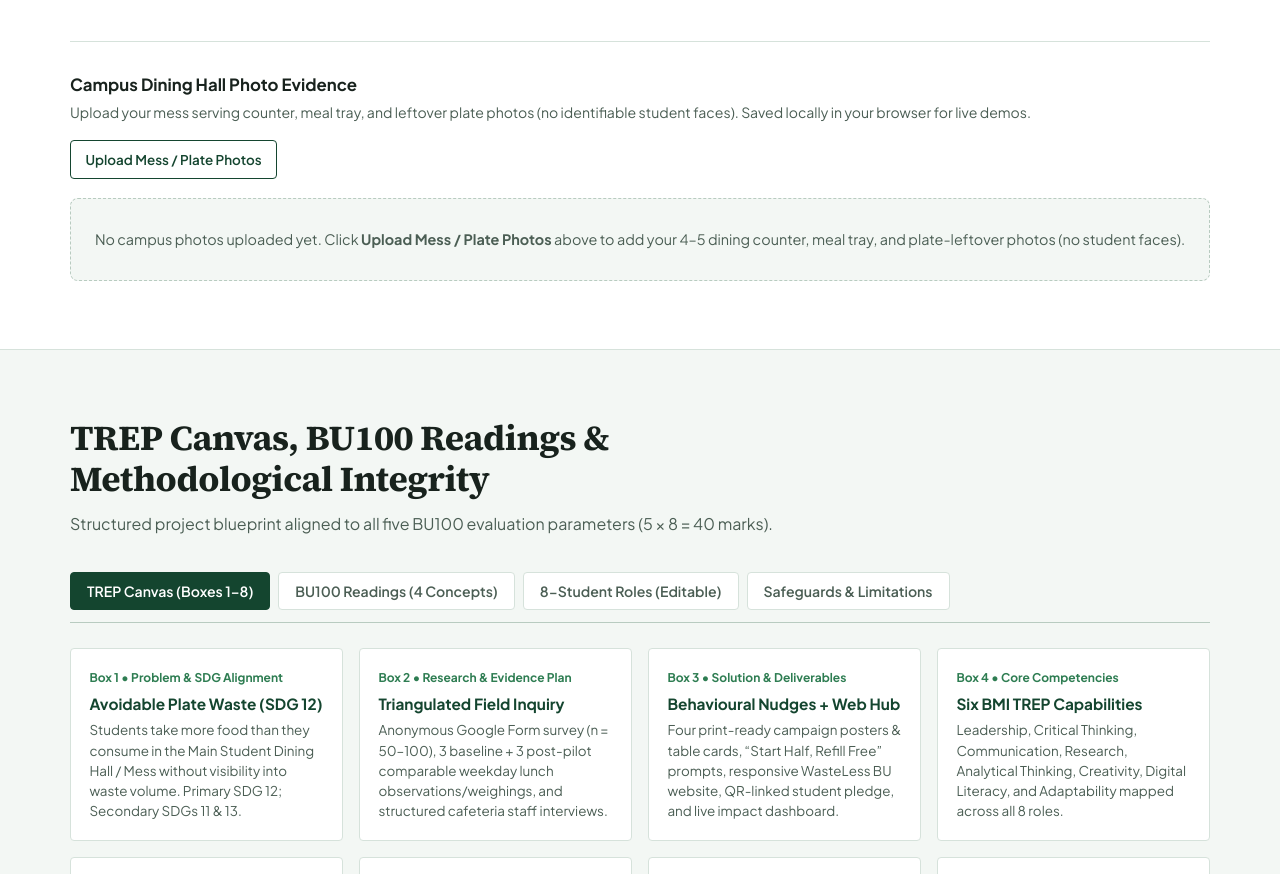
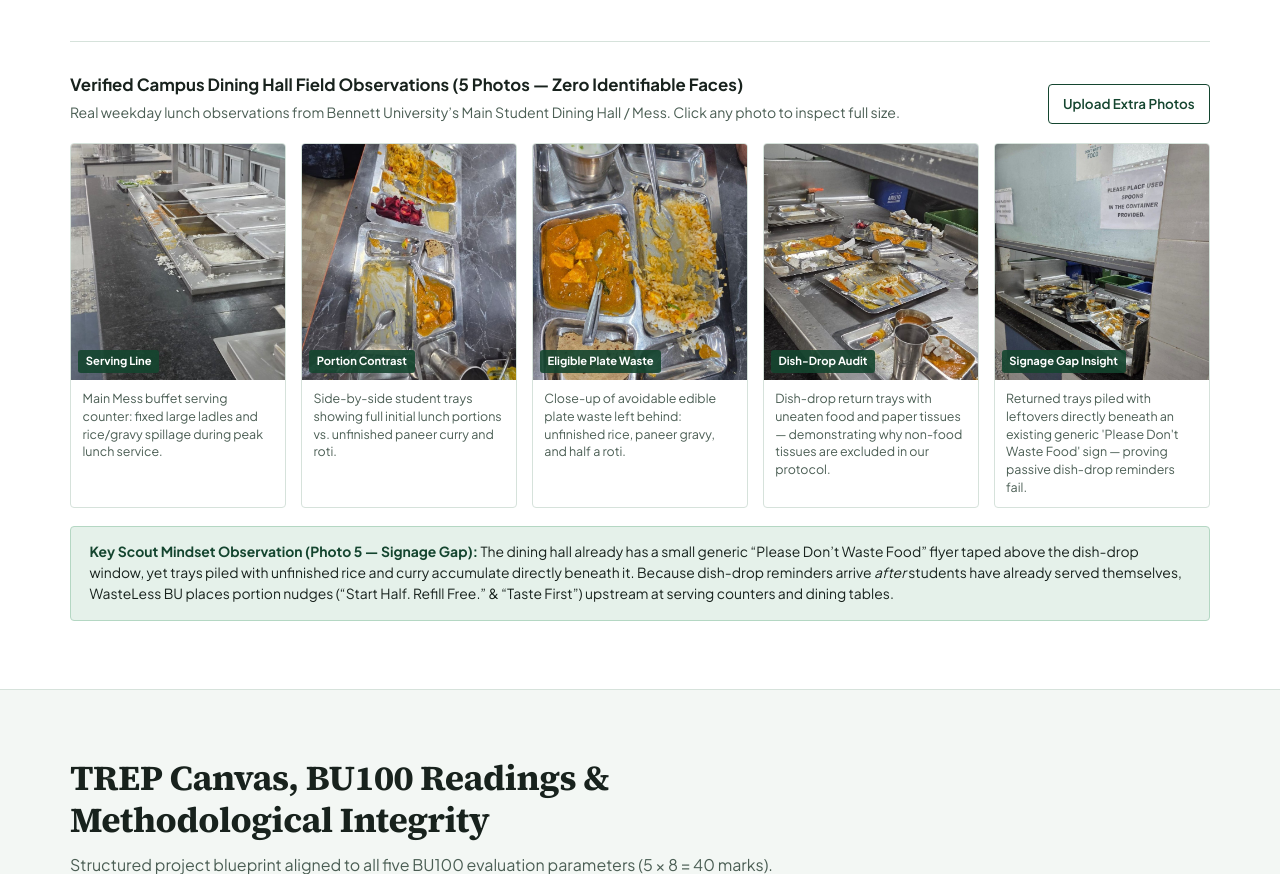
Before and after one commit to PRIYANSHVERMA-droid/wasteless-bu, a plain HTML site: page index.html in a window 1280 px wide. Shown: the part 6241-7115 px from the top of the page. Drawn offline with Linux system fonts and the light colour scheme.

Commit message:
Embed 5 privacy-safe Bennett Mess field photos across website, DOCX dossier, and PPTX pitch deck

```diff
--- a/app.js
+++ b/app.js
@@ -6,6 +6,40 @@
   const STORAGE_KEY = "wasteless_bu_state_v3";
   const LIVE_PLEDGE_URL = "https://priyanshverma-droid.github.io/wasteless-bu/pledge.html";
   const LIVE_GOOGLE_FORM_URL = "https://docs.google.com/forms/d/e/1FAIpQLScOoRConX5wNlVfREDtCTBRBOau9e4KdhgqO_7IbWvxtvu-oQ/viewform";
+
+  const BUILTIN_FIELD_PHOTOS = [
+    {
+      dataUrl: "photos/field-1-serving-counter.jpg",
+      tag: "Serving Line",
+      caption: "Main Mess buffet serving counter: fixed large ladles and rice/gravy spillage during peak lunch service.",
+      builtin: true
+    },
+    {
+      dataUrl: "photos/field-2-tray-comparison.jpg",
+      tag: "Portion Contrast",
+      caption: "Side-by-side student trays showing full initial lunch portions vs. unfinished paneer curry and roti.",
+      builtin: true
+    },
+    {
+      dataUrl: "photos/field-3-plate-leftovers.jpg",
+      tag: "Eligible Plate Waste",
+      caption: "Close-up of avoidable edible plate waste left behind: unfinished rice, paneer gravy, and half a roti.",
+      builtin: true
+    },
+    {
+      dataUrl: "photos/field-4-dish-drop-trays.jpg",
+      tag: "Dish-Drop Audit",
+      caption: "Dish-drop return trays with uneaten food and paper tissues — demonstrating why non-food tissues are excluded in our protocol.",
+      builtin: true
+    },
+    {
+      dataUrl: "photos/field-5-existing-signage-gap.jpg",
+      tag: "Signage Gap Insight",
+      pos: "50% 18%",
+      caption: "Returned trays piled with leftovers directly beneath an existing generic 'Please Don't Waste Food' sign — proving passive dish-drop reminders fail.",
+      builtin: true
+    }
+  ];
 
   const DEFAULT_TEAM = [
     { num: 1, role: "Project Coordinator", member: "[Student 1 Name]", proof: "Coordinates meetings, 15-day sprint timeline, approvals, and final deliverable integration.", comp: "Leadership" },
@@ -62,7 +96,7 @@
       { name: "Anonymous", cohort: "B.Tech AI • D-Block", commitments: ["Match portion size to available time before classes"], ts: "Template log", isTemplate: true },
       { name: "Rohan K.", cohort: "BAJMC • A-Block", commitments: ["Start with smaller initial portions and refill only if hungry"], ts: "Template log", isTemplate: true }
     ],
-    fieldPhotos: [],
+    fieldPhotos: BUILTIN_FIELD_PHOTOS,
     team: DEFAULT_TEAM
   };
 
@@ -95,7 +129,14 @@
       if (!Array.isArray(merged.team) || merged.team.length !== 8) {
         merged.team = clone(DEFAULT_TEAM);
       }
-      if (!Array.isArray(merged.fieldPhotos)) merged.fieldPhotos = [];
+      if (!Array.isArray(merged.fieldPhotos) || !merged.fieldPhotos.length) {
+        merged.fieldPhotos = clone(BUILTIN_FIELD_PHOTOS);
+      } else {
+        // Ensure all 5 verified campus field photos are present even if returning from an older localStorage session
+        const existingUrls = new Set(merged.fieldPhotos.map((p) => p.dataUrl));
+        const missing = BUILTIN_FIELD_PHOTOS.filter((bp) => !existingUrls.has(bp.dataUrl));
+        if (missing.length) merged.fieldPhotos = [...clone(missing), ...merged.fieldPhotos];
+      }
       if (!merged.googleFormUrl) merged.googleFormUrl = LIVE_GOOGLE_FORM_URL;
       if (!merged.pledgePageUrl || merged.pledgePageUrl.includes("wasteless-bu.github.io")) {
         merged.pledgePageUrl = LIVE_PLEDGE_URL;
@@ -573,16 +614,23 @@
     const grid = document.getElementById("field-photos-grid");
     if (!grid) return;
     if (!state.fieldPhotos.length) {
-      grid.innerHTML = `<div class="field-photo-empty">No campus photos uploaded yet. Click <strong>Upload Mess / Plate Photos</strong> above to add your 4–5 dining counter, meal tray, and plate-leftover photos (no student faces).</div>`;
+      grid.innerHTML = `<div class="field-photo-empty">No campus photos uploaded yet. Click <strong>Upload Extra Photos</strong> above to add dining hall photos (no student faces).</div>`;
       return;
     }
     grid.innerHTML = state.fieldPhotos
       .map(
         (ph, i) => `<article class="field-photo-card">
-          <img class="field-photo-thumb" src="${ph.dataUrl}" alt="${escapeAttr(ph.caption)}" data-photo-idx="${i}" />
+          <div class="field-photo-img-wrap">
+            <img class="field-photo-thumb" src="${ph.dataUrl}" alt="${escapeAttr(ph.caption)}" data-photo-idx="${i}" loading="lazy"${ph.pos ? ` style="object-position:${ph.pos}"` : ""} />
+            ${ph.tag ? `<span class="photo-tag">${escapeHtml(ph.tag)}</span>` : ""}
+          </div>
           <div class="field-photo-meta">
-            <input type="text" value="${escapeAttr(ph.caption)}" data-photo-cap="${i}" aria-label="Photo caption" />
-            <button type="button" class="photo-del-btn" data-photo-del="${i}">Remove photo</button>
+            ${
+              ph.builtin
+                ? `<p class="field-photo-cap">${escapeHtml(ph.caption)}</p>`
+                : `<input type="text" value="${escapeAttr(ph.caption)}" data-photo-cap="${i}" aria-label="Photo caption" />
+                   <button type="button" class="photo-del-btn" data-photo-del="${i}">Remove photo</button>`
+            }
           </div>
         </article>`
       )
--- a/index.html
+++ b/index.html
@@ -560,19 +560,23 @@
           </article>
         </div>
 
-        <!-- Campus Field Evidence Photo Uploader -->
+        <!-- Campus Field Evidence Photo Gallery (5 Real Bennett Mess Photos + Uploader) -->
         <div class="field-photos-wrap">
           <div class="field-photos-head">
             <div>
-              <h3>Campus Dining Hall Photo Evidence</h3>
-              <p>Upload your mess serving counter, meal tray, and leftover plate photos (no identifiable student faces). Saved locally in your browser for live demos.</p>
+              <h3>Verified Campus Dining Hall Field Observations (5 Photos — Zero Identifiable Faces)</h3>
+              <p>Real weekday lunch observations from Bennett University’s Main Student Dining Hall / Mess. Click any photo to inspect full size.</p>
             </div>
             <label class="btn btn-secondary btn-sm">
-              Upload Mess / Plate Photos
+              Upload Extra Photos
               <input type="file" id="field-photo-input" accept="image/*" multiple hidden />
             </label>
           </div>
           <div class="field-photos-grid" id="field-photos-grid"></div>
+          <div class="field-insight-bar">
+            <strong>Key Scout Mindset Observation (Photo 5 — Signage Gap):</strong>
+            The dining hall already has a small generic “Please Don’t Waste Food” flyer taped above the dish-drop window, yet trays piled with unfinished rice and curry accumulate directly beneath it. Because dish-drop reminders arrive <em>after</em> students have already served themselves, WasteLess BU places portion nudges (“Start Half. Refill Free.” &amp; “Taste First”) upstream at serving counters and dining tables.
+          </div>
         </div>
       </div>
     </section>
--- a/styles.css
+++ b/styles.css
@@ -1402,8 +1402,8 @@ select:focus-visible {
 
 .field-photos-grid {
   display: grid;
-  grid-template-columns: repeat(4, minmax(0, 1fr));
-  gap: 1rem;
+  grid-template-columns: repeat(5, minmax(0, 1fr));
+  gap: 0.9rem;
 }
 
 .field-photo-empty {
@@ -1422,20 +1422,64 @@ select:focus-visible {
   border-radius: var(--radius-sm);
   overflow: hidden;
   background: #FFFFFF;
+  display: flex;
+  flex-direction: column;
+}
+
+.field-photo-img-wrap {
+  position: relative;
+  aspect-ratio: 4 / 4.4;
+  overflow: hidden;
+  background: var(--bg-tint);
 }
 
 .field-photo-thumb {
   width: 100%;
-  aspect-ratio: 4 / 3;
+  height: 100%;
   object-fit: cover;
   cursor: zoom-in;
 }
 
+.photo-tag {
+  position: absolute;
+  left: 0.45rem;
+  bottom: 0.45rem;
+  background: rgba(20, 69, 47, 0.9);
+  color: #FFFFFF;
+  font-size: 0.7rem;
+  font-weight: 700;
+  padding: 0.16rem 0.48rem;
+  border-radius: 3px;
+}
+
 .field-photo-meta {
-  padding: 0.6rem 0.7rem;
+  padding: 0.65rem 0.72rem;
   display: flex;
   flex-direction: column;
   gap: 0.4rem;
+  flex: 1;
+}
+
+.field-photo-cap {
+  margin: 0;
+  font-size: 0.78rem;
+  line-height: 1.42;
+  color: var(--ink-muted);
+}
+
+.field-insight-bar {
+  margin-top: 1.15rem;
+  padding: 0.95rem 1.15rem;
+  background: var(--leaf-soft);
+  border: 1px solid #B4D7C3;
+  border-radius: var(--radius-sm);
+  font-size: 0.87rem;
+  line-height: 1.5;
+  color: var(--ink);
+}
+
+.field-insight-bar strong {
+  color: var(--forest);
 }
 
 .field-photo-meta input {
```
Also changed, not shown: photos/field-1-serving-counter.jpg (added), photos/field-2-tray-comparison.jpg (added), photos/field-3-plate-leftovers.jpg (added), photos/field-4-dish-drop-trays.jpg (added), photos/field-5-existing-signage-gap.jpg (added), 2 other files.
